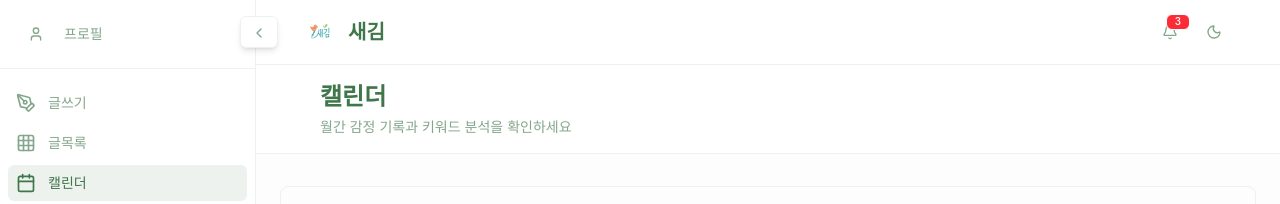
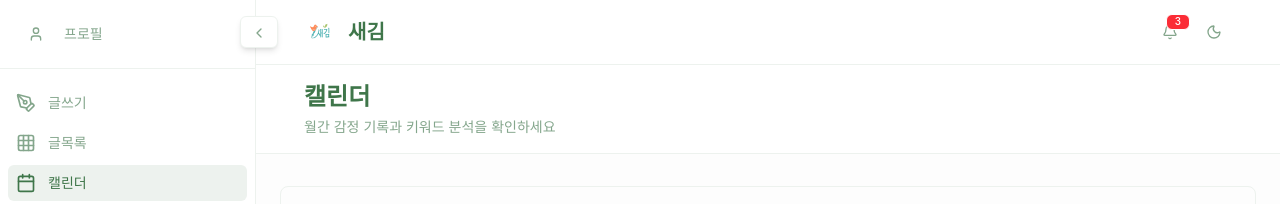
Before and after one commit to aicc6/saegim-frontend, a Next.js app: page /calendar in a window 1280 px wide. Shown: the top 204 px of the page. Built offline with nearby package versions, Linux system fonts and the light colour scheme.

Commit message:
feat: PageHeader 컴포넌트의 패딩 및 최대 너비 수정

```diff
--- a/src/components/common/PageHeader.tsx
+++ b/src/components/common/PageHeader.tsx
@@ -17,9 +17,9 @@ export default function PageHeader({
 }: PageHeaderProps) {
   return (
     <div
-      className={`bg-white dark:bg-gray-900 border-b border-sage-20 dark:border-gray-700 px-6 py-4 ${className}`}
+      className={`bg-white dark:bg-gray-900 border-b border-sage-20 dark:border-gray-700 px-12 py-4 ${className}`}
     >
-      <div className="max-w-4xl mx-auto flex items-center justify-between">
+      <div className="max-w-full mx-auto flex items-center justify-between">
         {/* 좌측: 페이지 제목 */}
         <div className="flex flex-col">
           <h1 className="text-2xl font-bold text-sage-100 dark:text-white">
```
